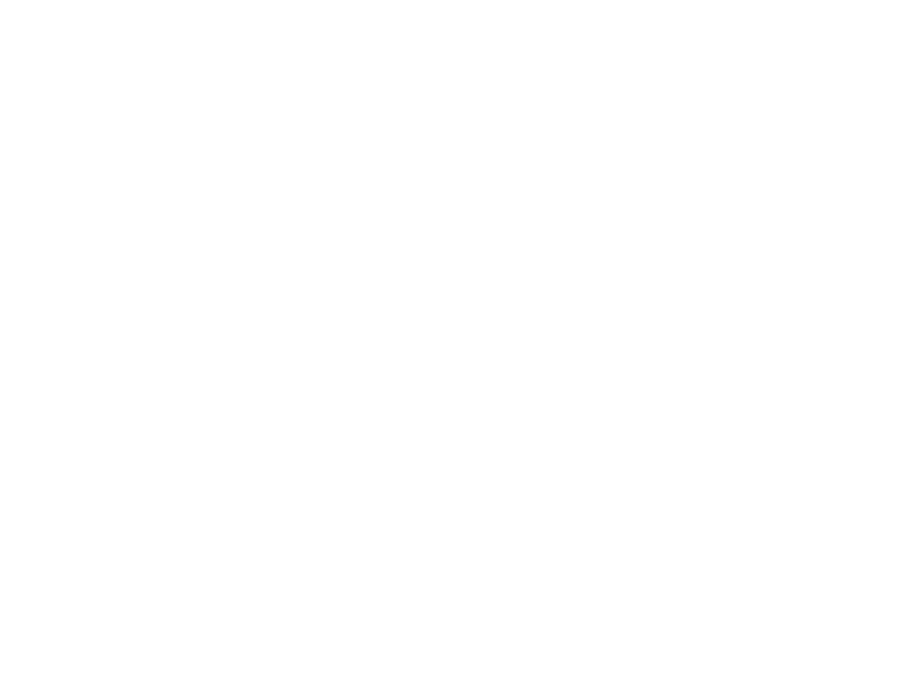
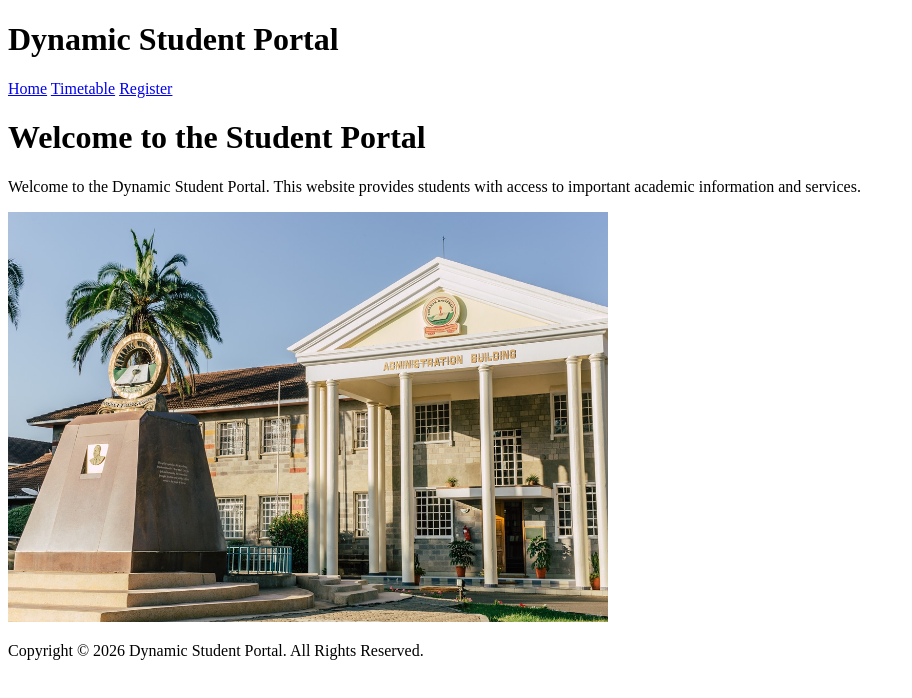
Before and after one commit to joeandre041-beep/dynamic-student-portal, a plain HTML site: page index.html in a window 1280 px wide. Shown: the whole page, without its empty margins (0-912 px from the left). Drawn offline with Linux system fonts and the light colour scheme.

Commit message:
Add homepage structure, header, nav and footer

```diff
--- a/index.html
+++ b/index.html
@@ -3,7 +3,34 @@
 <head>
     <title>Dynamic Student Portal</title>
 </head>
+
 <body>
+
+    <header>
+        <h1>Dynamic Student Portal</h1>
+
+        <nav>
+            <a href="index.html">Home</a>
+            <a href="timetable.html">Timetable</a>
+            <a href="register.html">Register</a>
+        </nav>
+    </header>
+
+    <main>
+        <h1>Welcome to the Student Portal</h1>
+
+        <p>
+            Welcome to the Dynamic Student Portal.
+            This website provides students with access to
+            important academic information and services.
+        </p>
+
+        <img src="banner.jpg" alt="Students studying together" width="600">
+    </main>
+
+    <footer>
+        <p>Copyright &copy; 2026 Dynamic Student Portal. All Rights Reserved.</p>
+    </footer>
 
 </body>
 </html>
```
Also changed, not shown: banner.jpg (added).
